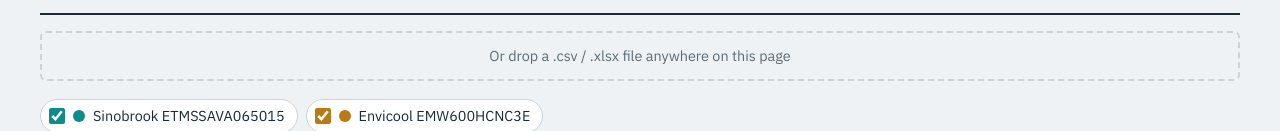
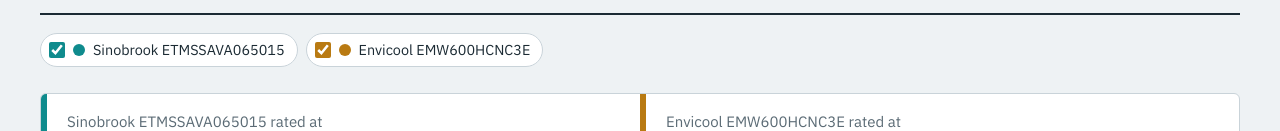
Before and after one commit to mayurtailor110-eng/Chiller---Comparison, a plain HTML site: page index.html in a window 1280 px wide. Shown: the part 174-305 px from the top of the page. Drawn offline with nearby package versions, Linux system fonts and the light colour scheme.

Commit message:
Add files via upload

```diff
--- a/index.html
+++ b/index.html
@@ -43,8 +43,8 @@ header{border-bottom:2px solid var(--ink);padding-bottom:16px;display:flex;flex-
 .actions{display:flex;gap:8px;flex-wrap:wrap}
 .btn{border:1px solid var(--ink);background:var(--ink);color:var(--bg);padding:7px 14px;border-radius:4px;cursor:pointer;text-decoration:none;font-size:.9rem;display:inline-block}
 .btn.line{background:transparent;color:var(--ink);border-color:var(--rule)}
-.drop{margin-top:16px;border:2px dashed var(--rule);border-radius:6px;padding:12px 16px;font-size:.9rem;color:var(--muted);text-align:center}
-.drop.on{border-color:var(--ink);color:var(--ink);background:var(--panel)}
+.drop{display:none}
+.drop.on{display:flex;position:fixed;inset:12px;z-index:50;align-items:center;justify-content:center;border:3px dashed var(--ink);border-radius:10px;background:color-mix(in srgb,var(--bg) 92%,transparent);font-family:var(--head);font-size:2rem;color:var(--ink);pointer-events:none}
 .msg{margin-top:10px;padding:10px 14px;border-radius:4px;font-size:.9rem;display:none}
 .msg.err{display:block;background:var(--warn-soft);color:var(--warn)}
 .msg.ok{display:block;background:var(--best);color:var(--best-ink)}
@@ -123,7 +123,7 @@ footer{margin-top:40px;font-size:.8rem;color:var(--muted);border-top:1px solid v
     <button class="btn line" id="theme" type="button">Switch theme</button>
   </div>
 </header>
-<div class="drop" id="drop">Or drop a .csv / .xlsx file anywhere on this page</div>
+<div class="drop" id="drop" aria-hidden="true">Drop the CSV or Excel file to load it</div>
 <div class="msg" id="msg" role="status"></div>
 
 <div class="chips" id="chips" aria-label="Show or hide suppliers"></div>
```
